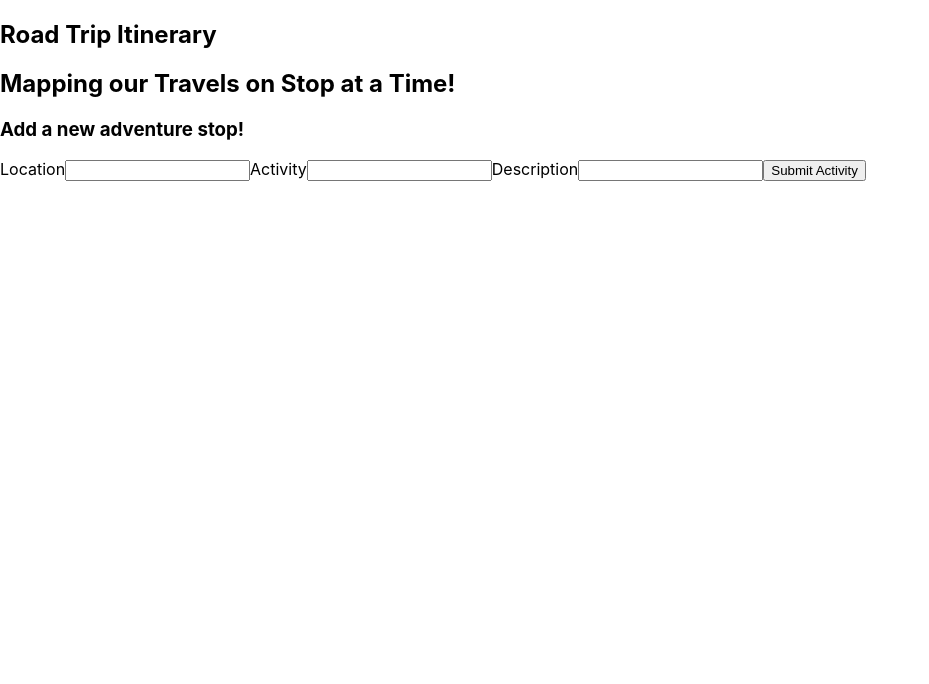
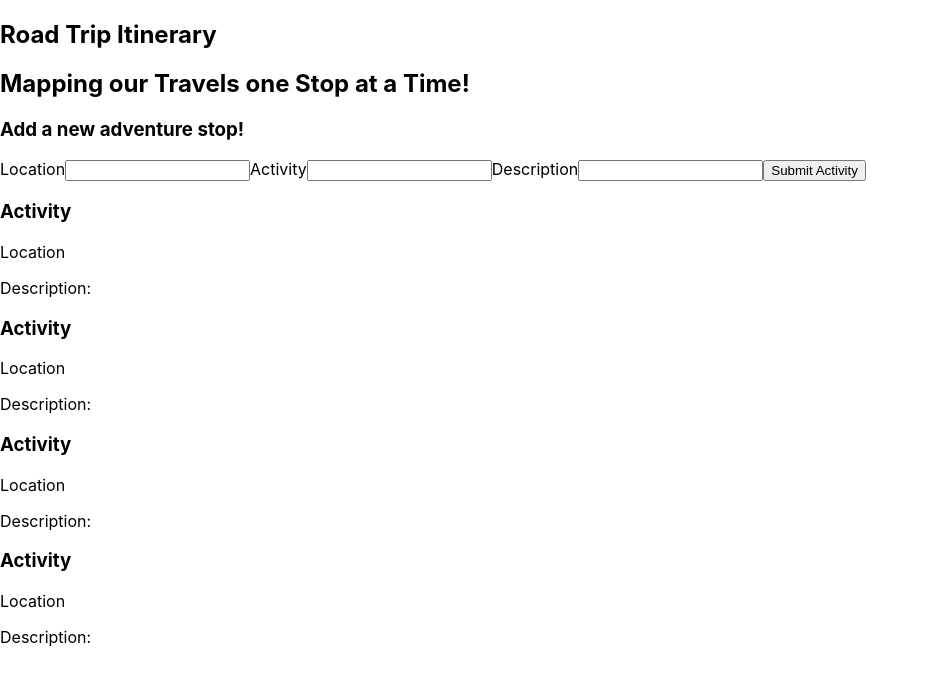
Before and after one commit to benjamin-firth/another-practice-idea-box, a React (Create React App) app: page / in a window 1280 px wide. Shown: the top 684 px of the page, without its empty margins (0-929 px from the left). Built offline with nearby package versions, Linux system fonts and the light colour scheme.

Commit message:
Add card details

```diff
--- a/src/components/App/App.js
+++ b/src/components/App/App.js
@@ -1,12 +1,14 @@
 import React from 'react';
 import Header from '../Header/Header';
 import Form from '../Form/Form';
+import CardContainer from '../CardContainer/CardContainer';
 
 const App = () => {
   return (
     <main>
       <Header />
       <Form />
+      <CardContainer />
     </main>
   );
 };
--- a/src/components/Card/Card.js
+++ b/src/components/Card/Card.js
@@ -2,9 +2,11 @@ import React from 'react';
 
 const Card = () => {
   return (
-    <section>
-
-    </section>
+    <article>
+      <h3>Activity</h3>
+      <p>Location</p>
+      <p>Description:</p>
+    </article>
   );
 };
 
--- a/src/components/CardContainer/CardContainer.js
+++ b/src/components/CardContainer/CardContainer.js
@@ -1,9 +1,13 @@
 import React from 'react';
+import Card from '../Card/Card';
 
 const CardContainer = () => {
   return (
     <section>
-
+      <Card />
+      <Card />
+      <Card />
+      <Card />
     </section>
   );
 };
--- a/src/components/Header/Header.js
+++ b/src/components/Header/Header.js
@@ -4,7 +4,7 @@ const Header = () => {
   return (
     <section>
       <h1>Road Trip Itinerary</h1>
-      <h2>Mapping our Travels on Stop at a Time!</h2>
+      <h2>Mapping our Travels one Stop at a Time!</h2>
     </section>
   );
 };
```
